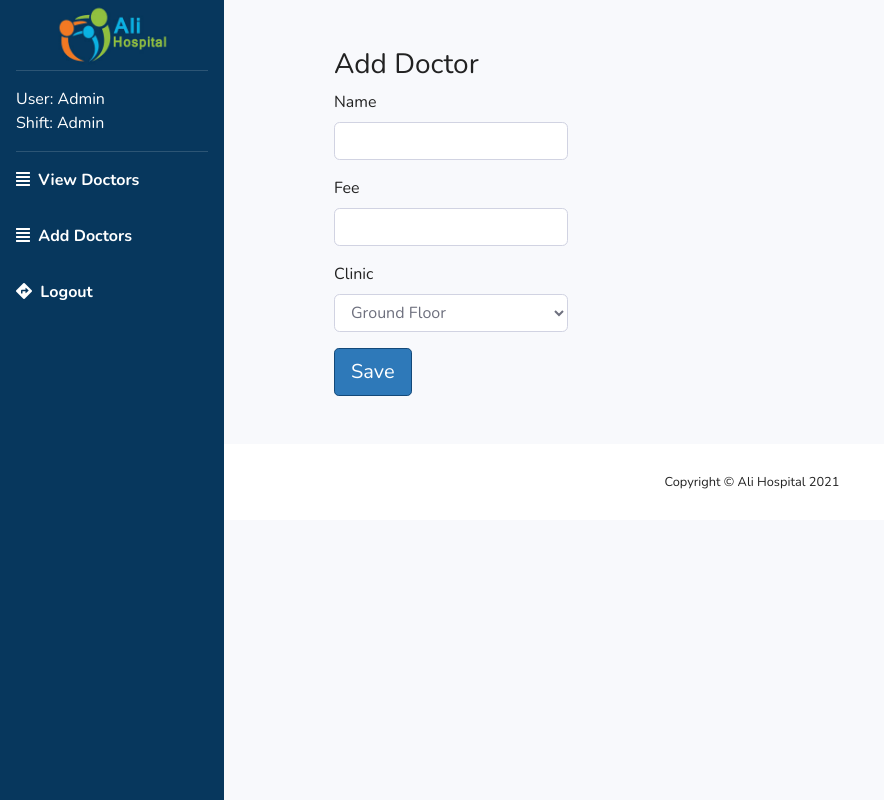
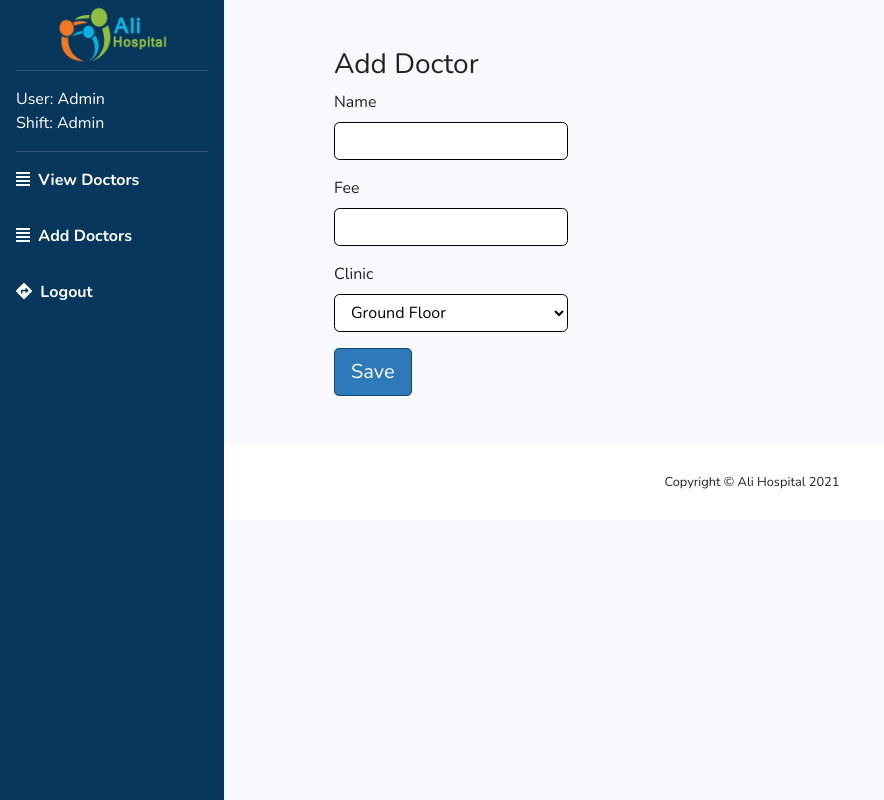
Before and after one commit to doublezed2/hms, a PHP site: page /add-doctor.php in a window 1280 px wide. Shown: the whole page, without its empty margins (0-884 px from the left). Run offline with PHP 8.4, Linux system fonts and the light colour scheme; the visitor is signed in with stand-in values (Sample User, id 1).

Commit message:
several changes

```diff
--- a/css/my-style.css
+++ b/css/my-style.css
@@ -17,3 +17,7 @@
 .new-old-pat{
   display: none;
 }
+.form-control{
+  color: #000 !important;
+  border: 1px solid #000 !important;
+}
```
